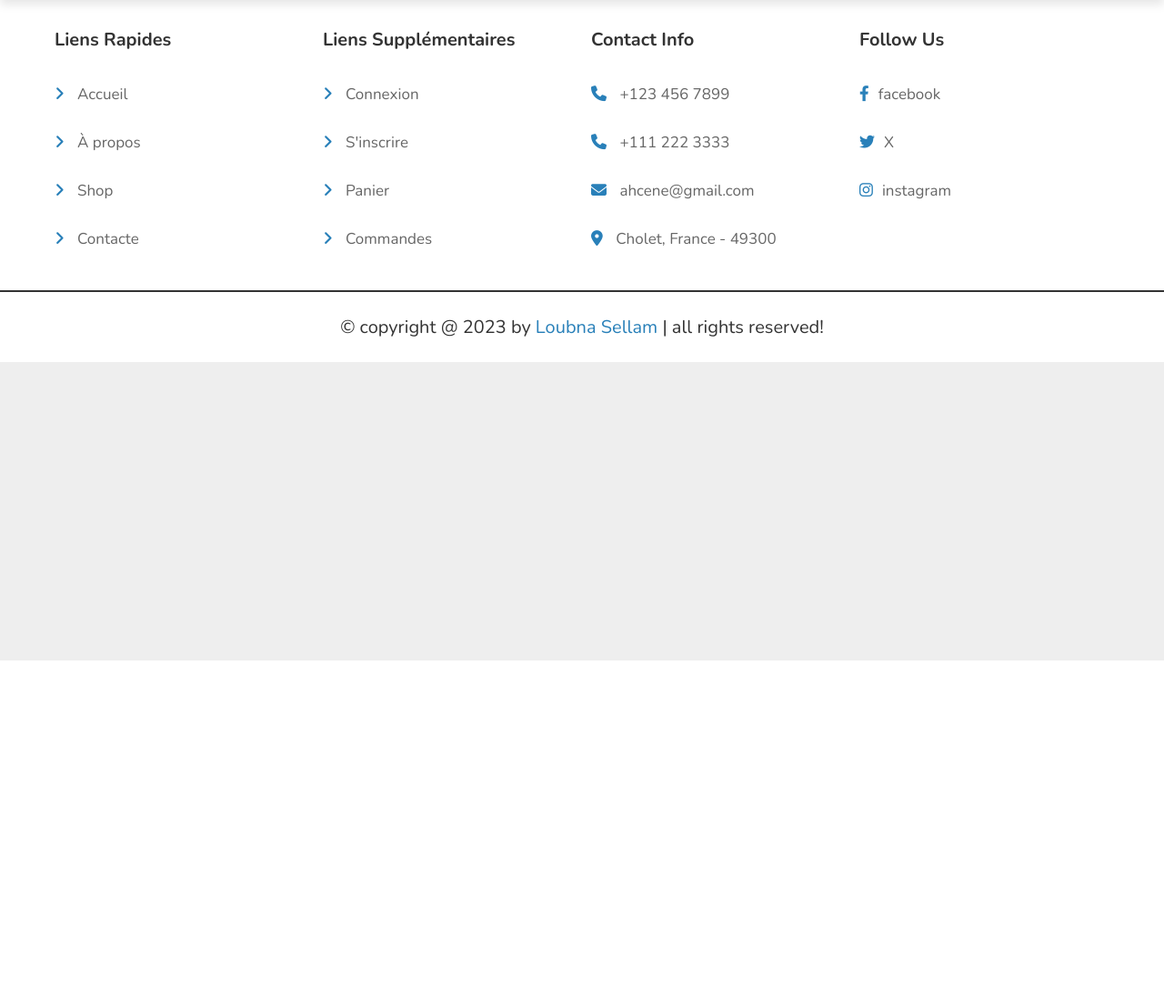
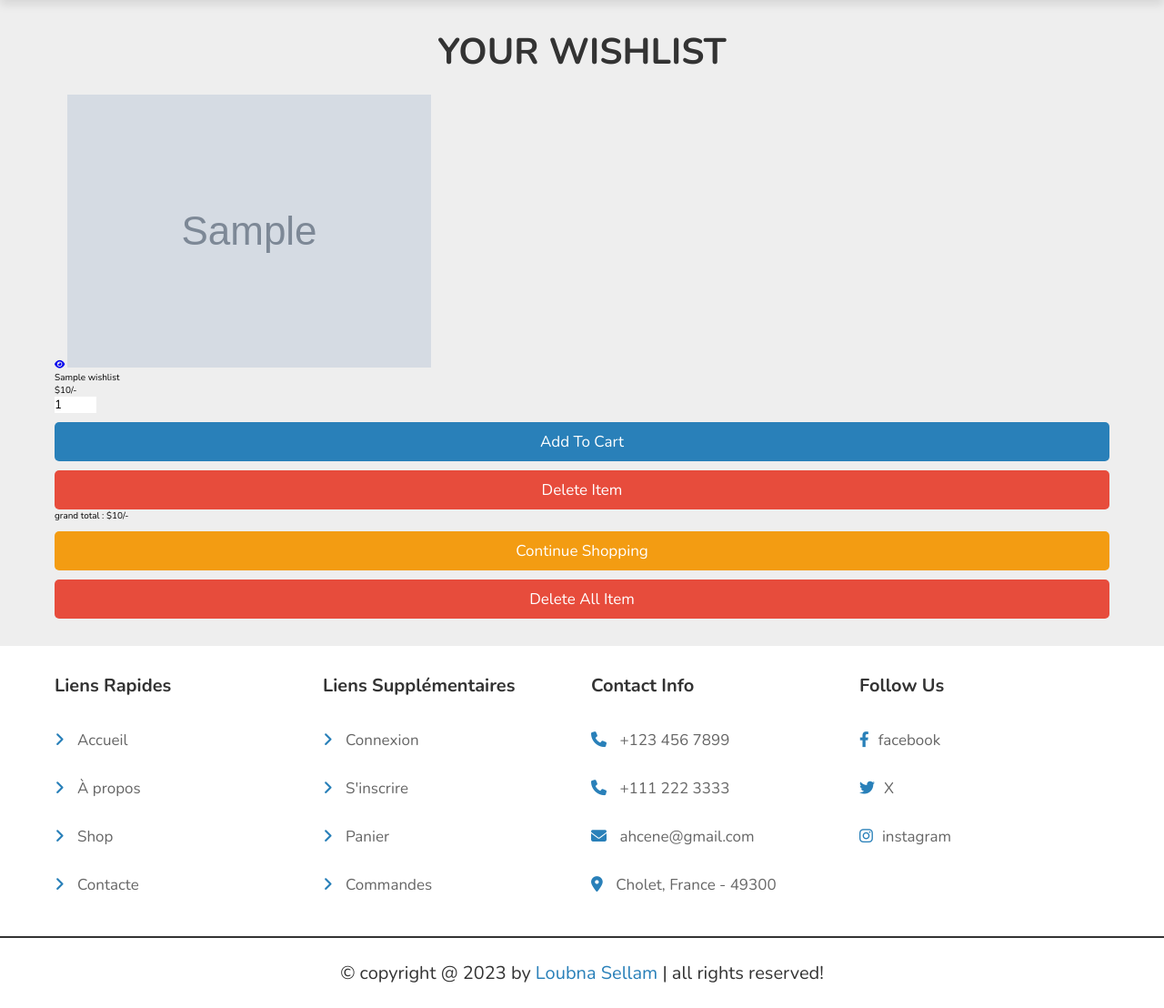
Before and after one commit to Lou-bna12/DZ.Shopie, a PHP site: page /wishlist.php in a window 1280 px wide. Shown: the part 74-1182 px from the top of the page at 91% size. Before the commit the page ends 800 px from the top, so only its background shows below. Run offline with PHP 8.4, Linux system fonts and the light colour scheme; the visitor is signed in with stand-in values (Sample User, id 1); tables that the repository leaves empty or names only in its code hold one stand-in row (values such as "Sample post"); grey boxes marked "Sample" are stand-in pictures; some libraries are stand-ins or nearby versions.

Commit message:
git cimmit

```diff
--- a/about.php
+++ b/about.php
@@ -9,8 +9,6 @@ $user_id = $_SESSION['user_id'];
 }else{
 $user_id = '';
 };
-
-include 'components/wishlist_cart.php';
 
 ?>
 
--- a/cart.php
+++ b/cart.php
@@ -10,7 +10,7 @@ $user_id = $_SESSION['user_id'];
 $user_id = '';
 };
 
-include 'components/wishlist_cart.php';
+
 
 ?>
 
--- a/category.php
+++ b/category.php
@@ -10,7 +10,7 @@ $user_id = $_SESSION['user_id'];
 $user_id = '';
 };
 
-include 'components/wishlist_cart.php';
+
 
 ?>
 
--- a/chekout.php
+++ b/chekout.php
@@ -10,7 +10,7 @@ $user_id = $_SESSION['user_id'];
 $user_id = '';
 };
 
-include 'components/wishlist_cart.php';
+
 
 ?>
 
--- a/contact.php
+++ b/contact.php
@@ -10,7 +10,7 @@ $user_id = $_SESSION['user_id'];
 $user_id = '';
 };
 
-include 'components/wishlist_cart.php';
+
 
 ?>
 
--- a/orders.php
+++ b/orders.php
@@ -10,7 +10,7 @@ $user_id = $_SESSION['user_id'];
 $user_id = '';
 };
 
-include 'components/wishlist_cart.php';
+
 
 ?>
 
--- a/update_user.php
+++ b/update_user.php
@@ -10,7 +10,6 @@ $user_id = $_SESSION['user_id'];
 $user_id = '';
 };
 
-include 'components/wishlist_cart.php';
 
 ?>
 
--- a/user_login.php
+++ b/user_login.php
@@ -11,6 +11,7 @@ if(isset($_SESSION['user_id'])){
 };
 
 if(isset($_POST['submit'])){
+
     $email = $_POST['email'];
     $email = filter_var($email, FILTER_SANITIZE_STRING);
     $pass = $_POST['pass'];
--- a/wishlist.php
+++ b/wishlist.php
@@ -5,12 +5,26 @@ include 'components/connect.php';
 session_start();
 
 if(isset($_SESSION['user_id'])){
-$user_id = $_SESSION['user_id'];
+    $user_id = $_SESSION['user_id'];
 }else{
-$user_id = '';
+    $user_id = '';
+    header('location:user_login.php');
 };
+include 'components/wishlist_cart.php';
 
-include 'components/wishlist_cart.php';
+if(isset($_POST['delete'])){
+    $wishlist_id = $_POST['wishlist_id'];
+    $delete_wishlist_item = $conn->prepare("DELETE FROM `wishlist` WHERE id = ?");
+    $delete_wishlist_item->execute([$wishlist_id]);
+}
+
+if(isset($_GET['delete_all'])){
+    $delete_wishlist_item = $conn->prepare("DELETE FROM `wishlist` WHERE user_id = ?");
+    $delete_wishlist_item->execute([$user_id]);
+    header('location:wishlist.php');
+}
+
+
 
 ?>
 
@@ -34,6 +48,51 @@ include 'components/wishlist_cart.php';
 
 <?php include 'components/user_header.php'; ?>
 
+<section class="products">
+
+<h3 class="heading">your wishlist</h3>
+
+<div class="box-container">
+
+<?php
+    $grand_total = 0;
+   $select_wishlist = $conn->prepare("SELECT * FROM `wishlist` WHERE user_id = ?");
+    $select_wishlist->execute([$user_id]);
+    if($select_wishlist->rowCount() > 0){
+        while($fetch_wishlist = $select_wishlist->fetch(PDO::FETCH_ASSOC)){
+            $grand_total += $fetch_wishlist['price'];
+?>
+<form action="" method="post" class="box">
+    <input type="hidden" name="pid" value="<?= $fetch_wishlist['pid']; ?>">
+    <input type="hidden" name="wishlist_id" value="<?= $fetch_wishlist['id']; ?>">
+    <input type="hidden" name="name" value="<?= $fetch_wishlist['name']; ?>">
+    <input type="hidden" name="price" value="<?= $fetch_wishlist['price']; ?>">
+    <input type="hidden" name="image" value="<?= $fetch_wishlist['image']; ?>">
+    <a href="quick_view.php?pid=<?= $fetch_wishlist['pid']; ?>" class="fas fa-eye"></a>
+    <img src="uploaded_img/<?= $fetch_wishlist['image']; ?>" alt="">
+    <div class="name"><?= $fetch_wishlist['name']; ?></div>
+    <div class="flex">
+    <div class="price">$<?= $fetch_wishlist['price']; ?>/-</div>
+    <input type="number" name="qty" class="qty" min="1" max="99" onkeypress="if(this.value.length == 2) return false;" value="1">
+</div>
+    <input type="submit" value="add to cart" class="btn" name="add_to_cart">
+    <input type="submit" value="delete item" onclick="return confirm('delete this from wishlist?');" class="delete-btn" name="delete">
+</form>
+<?php
+}
+}else{
+   echo '<p class="empty">your wishlist is empty</p>';
+}
+?>
+</div>
+
+<div class="wishlist-total">
+    <p>grand total : <span>$<?= $grand_total; ?>/-</span></p>
+    <a href="shop.php" class="option-btn">continue shopping</a>
+    <a href="wishlist.php?delete_all" class="delete-btn <?= ($grand_total > 1)?'':'disabled'; ?>" onclick="return confirm('delete all from wishlist?');">delete all item</a>
+</div>
+
+</section>
 
 
 
```
